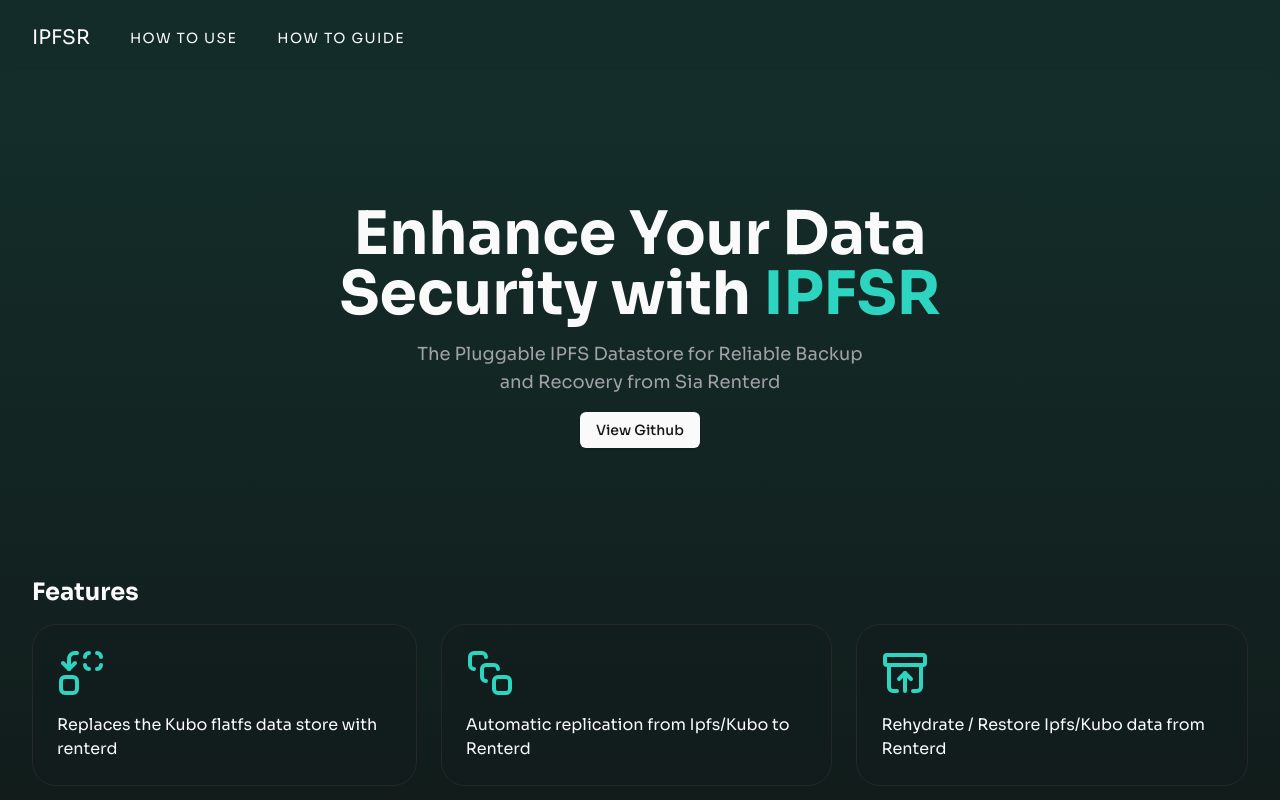
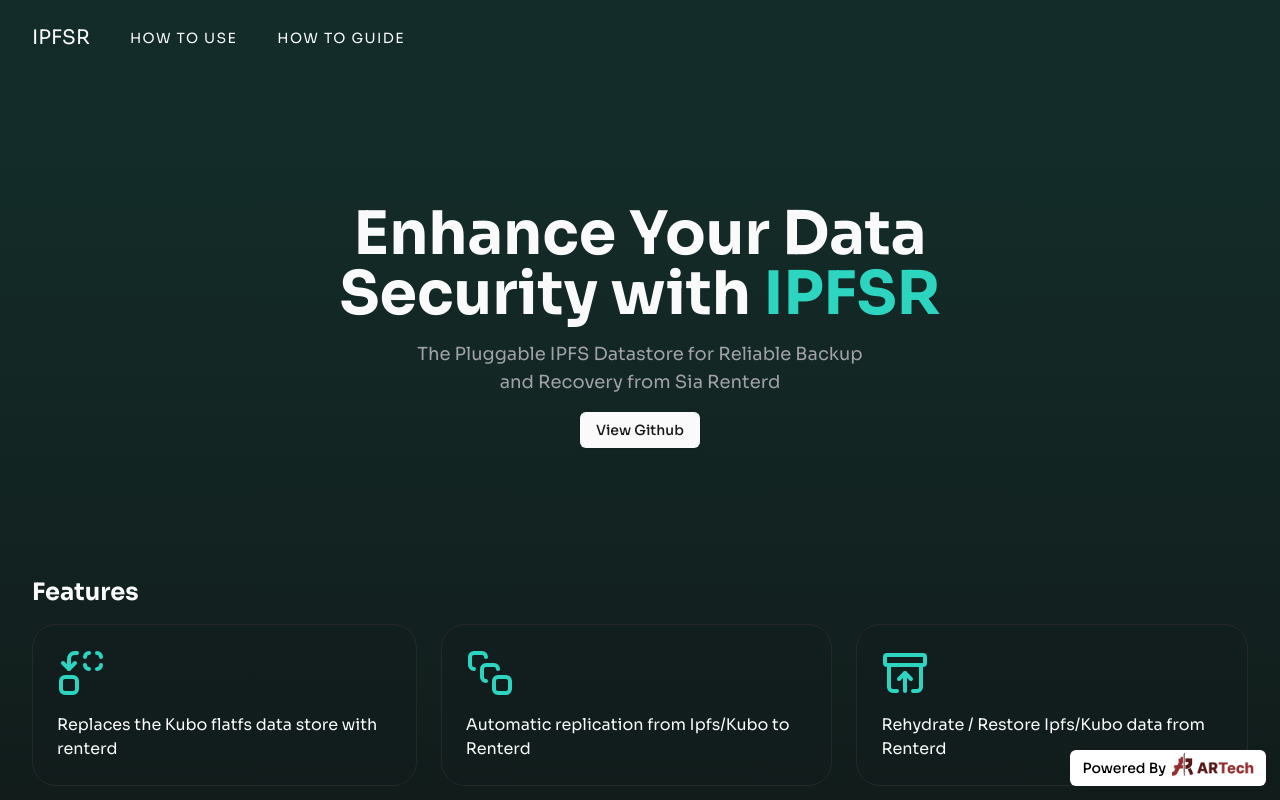
Before and after one commit to IPFSR/ipfsr-website, a Next.js app: page / in a window 1280 px wide. Shown: the top 800 px of the page. Built offline with nearby package versions, Linux system fonts and the light colour scheme.

Commit message:
add powered by artech

```diff
--- a/app/layout.tsx
+++ b/app/layout.tsx
@@ -1,3 +1,4 @@
+import PoweredBy from '@/components/poweredBy'
 import type { Metadata } from 'next'
 import './globals.css'
 
@@ -15,6 +16,7 @@
 	return (
 		<html lang='en' className='dark'>
 			{children}
+			<PoweredBy />
 		</html>
 	)
 }
--- /dev/null
+++ b/components/poweredBy.tsx
@@ -0,0 +1,42 @@
+import Image from 'next/image'
+import Link from 'next/link'
+
+const PoweredBy = () => (
+	<Link
+		href={'https://www.ardata.tech/'}
+		target='_blank'
+		style={{
+			textDecoration: 'none',
+			display: 'flex',
+			alignItems: 'center',
+			gap: 6,
+			position: 'fixed',
+			bottom: 14,
+			right: 14,
+			borderRadius: 6,
+			background: 'white',
+			padding: '6px 12px',
+			boxShadow: '8px 8px 8px -10px rgba(0,0,0,0.19)',
+			zIndex: 999
+		}}>
+		<p
+			style={{
+				padding: 0,
+				margin: 0,
+				fontSize: 14,
+				color: 'black',
+				fontWeight: 500
+			}}>
+			Powered By
+		</p>
+		<Image
+			src='/ar-tech.png'
+			alt='AR Data Tech Logo'
+			width={82}
+			height={25}
+			style={{ marginTop: -6 }}
+		/>
+	</Link>
+)
+
+export default PoweredBy
```
Also changed, not shown: public/ar-tech.png (added).
